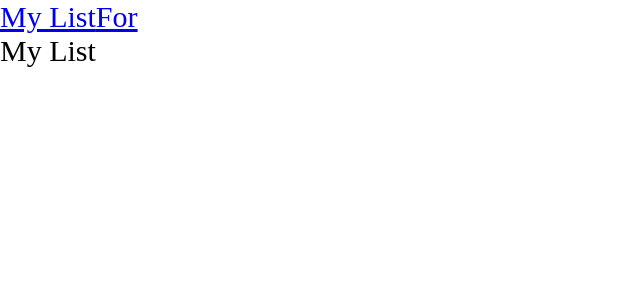
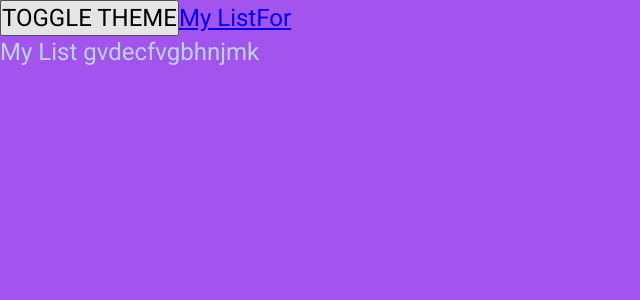
Before and after one commit to nika-sergeeva/giftbase, a React app: page / in a window 1280 px wide. Shown: the top 300 px of the page, without its empty margins (0-640 px from the left). Built offline with nearby package versions, Linux system fonts and the light colour scheme.

Commit message:
Themes added

```diff
--- a/src/app/App.tsx
+++ b/src/app/App.tsx
@@ -1,15 +1,18 @@
 import { Route, Routes } from "react-router-dom";
-import { Counter } from "./components/Counter";
-import './styles/index.scss'
-import { Suspense } from "react";
+import { Suspense, useState } from "react";
 import { MyListAsync } from "../pages/MyList/MyList.async";
 import { ForFriendAsync } from "../pages/ForFriend/ForFriend.async";
 import { Link } from "react-router-dom";
+import './styles/index.scss';
+import { useTheme } from "./styles/theme/useTheme";
 
  const App = () => {
-console.log('Hello!')
+
+   const {theme, toggleTheme} = useTheme();
+
  return (
-<div className="app">
+<div className={`app ${theme}`}>
+   <button onClick={toggleTheme}>TOGGLE THEME</button>
    <Link to={'/'}>My List</Link>
    <Link to={'/forfriend'}>For</Link>
    <Suspense fallback={''}>
--- a/src/app/styles/index.scss
+++ b/src/app/styles/index.scss
@@ -1,9 +1,13 @@
-* {
-    padding: 0;
-    margin: 0;
-    box-sizing: border-box;
-}
+@import "reset";
+@import "variables/global.scss";
+@import "themes/light.scss";
+@import "themes/dark";
 
 .app {
-    font-size: 30px;
+    font: var(--font-m);
+
+    background: var(--bg-color);
+    color: var(--primary-color);
+
+    min-height: 100vh;
 }
--- /dev/null
+++ b/src/app/styles/reset.scss
@@ -0,0 +1,13 @@
+* {
+    padding: 0;
+    margin: 0;
+    box-sizing: border-box;
+}
+
+input,
+button,
+textarea,
+select {
+    margin: 0;
+    font: inherit;
+}
--- /dev/null
+++ b/src/app/styles/theme/ThemeContext.ts
@@ -0,0 +1,15 @@
+import { createContext } from "react";
+
+export enum Themes {
+    DARK = 'dark',
+    LIGHT = 'light',
+}
+
+export interface ThemeContextProps {
+    theme?: Themes;
+    setTheme?: (theme: Themes) => void;
+}
+
+export const ThemeContext = createContext<ThemeContextProps>({});
+
+export const LOCAL_STORAGE_THEME_KEY = 'theme';
--- /dev/null
+++ b/src/app/styles/theme/ThemeProvider.tsx
@@ -0,0 +1,24 @@
+import { useMemo, useState } from "react";
+import { LOCAL_STORAGE_THEME_KEY, ThemeContext, Themes } from "./ThemeContext";
+
+const defaultTheme = localStorage.getItem(LOCAL_STORAGE_THEME_KEY) as Themes || Themes.LIGHT;
+
+interface ThemeProviderProps {
+    children: React.ReactNode
+    }
+
+const ThemeProvider: React.FC<ThemeProviderProps> = ({children}) => {
+    const [theme, setTheme] = useState<Themes>(defaultTheme);
+
+    const defaultProps = useMemo(() => ({
+        theme: theme,
+        setTheme: setTheme
+    }), [theme]);
+    return (
+        <ThemeContext.Provider value={defaultProps}>
+            {children}
+        </ThemeContext.Provider>
+    );
+}
+
+export default ThemeProvider;
--- /dev/null
+++ b/src/app/styles/theme/useTheme.ts
@@ -0,0 +1,22 @@
+import { useContext } from "react";
+import { LOCAL_STORAGE_THEME_KEY, ThemeContext, Themes } from "./ThemeContext";
+
+interface UseThemeResult {
+    toggleTheme: () => void;
+    theme: Themes;
+}
+
+export function useTheme():UseThemeResult {
+    const {theme, setTheme} = useContext(ThemeContext);
+
+    const toggleTheme = () => {
+        const newTheme = theme === Themes.DARK ? Themes.LIGHT : Themes.DARK;
+        setTheme(newTheme);
+        localStorage.setItem(LOCAL_STORAGE_THEME_KEY, newTheme);
+}
+
+return {
+    theme,
+    toggleTheme
+}
+}
--- /dev/null
+++ b/src/app/styles/themes/dark.scss
@@ -0,0 +1,6 @@
+.app.dark {
+    --bg-color: #350574;
+
+    --primary-color: #ceb8c4;
+    --secondary-color: #e79ce7;
+}
--- /dev/null
+++ b/src/app/styles/themes/light.scss
@@ -0,0 +1,6 @@
+.app.light {
+    --bg-color: rgb(164, 84, 238);
+
+    --primary-color: #b8d5f0;
+    --secondary-color: #b9c4ce;
+}
--- /dev/null
+++ b/src/app/styles/variables/global.scss
@@ -0,0 +1,12 @@
+@import url('https://fonts.googleapis.com/css2?family=Roboto:ital,wght@0,100;0,300;0,400;0,500;0,700;0,900;1,100;1,300;1,400;1,500;1,700;1,900&display=swap');
+
+:root {
+    --font-family-primary: "Roboto", sans-serif;
+    --font-size-m: 16px;
+    --font-line-m: 24px;
+    --font-m: var(--font-size-m) / var(--font-line-m) var(--font-family-primary);
+
+    --font-size-l: 24px;
+    --font-line-l: 32px;
+    --font-m: var(--font-size-l) / var(--font-line-l) var(--font-family-primary);
+}
--- a/src/index.tsx
+++ b/src/index.tsx
@@ -1,11 +1,15 @@
 import { createRoot } from 'react-dom/client';
 import App from './app/App';
 import { BrowserRouter } from 'react-router-dom';
+import ThemeProvider from './app/styles/theme/ThemeProvider';
 
 
 const root = createRoot(document.getElementById('root'));
 root.render(
     <BrowserRouter>
-        <App />
+        <ThemeProvider>
+            <App />
+        </ThemeProvider>
+
     </BrowserRouter>
 );
--- a/src/pages/MyList/MyList.tsx
+++ b/src/pages/MyList/MyList.tsx
@@ -4,6 +4,7 @@ const MyList = () => {
   return (
     <div>
       My List
+      gvdecfvgbhnjmk
     </div>
   )
 }
```
